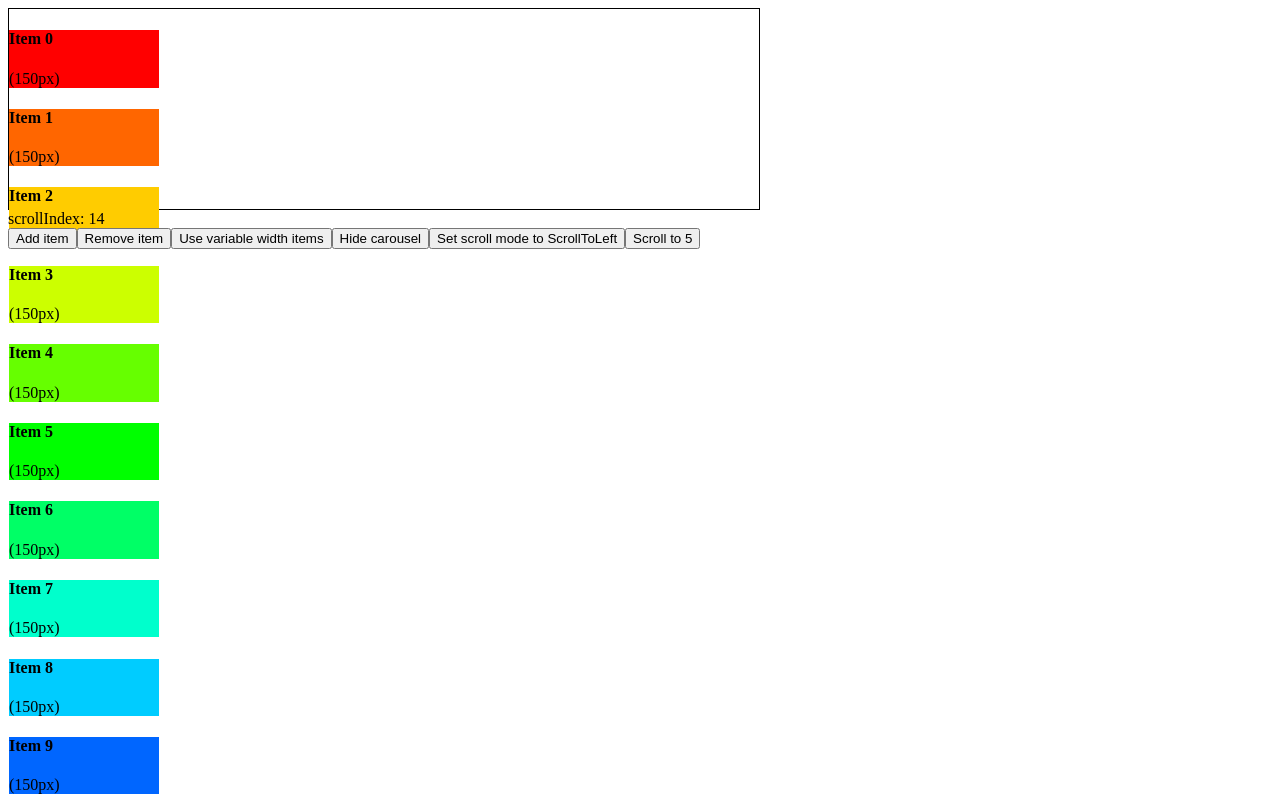
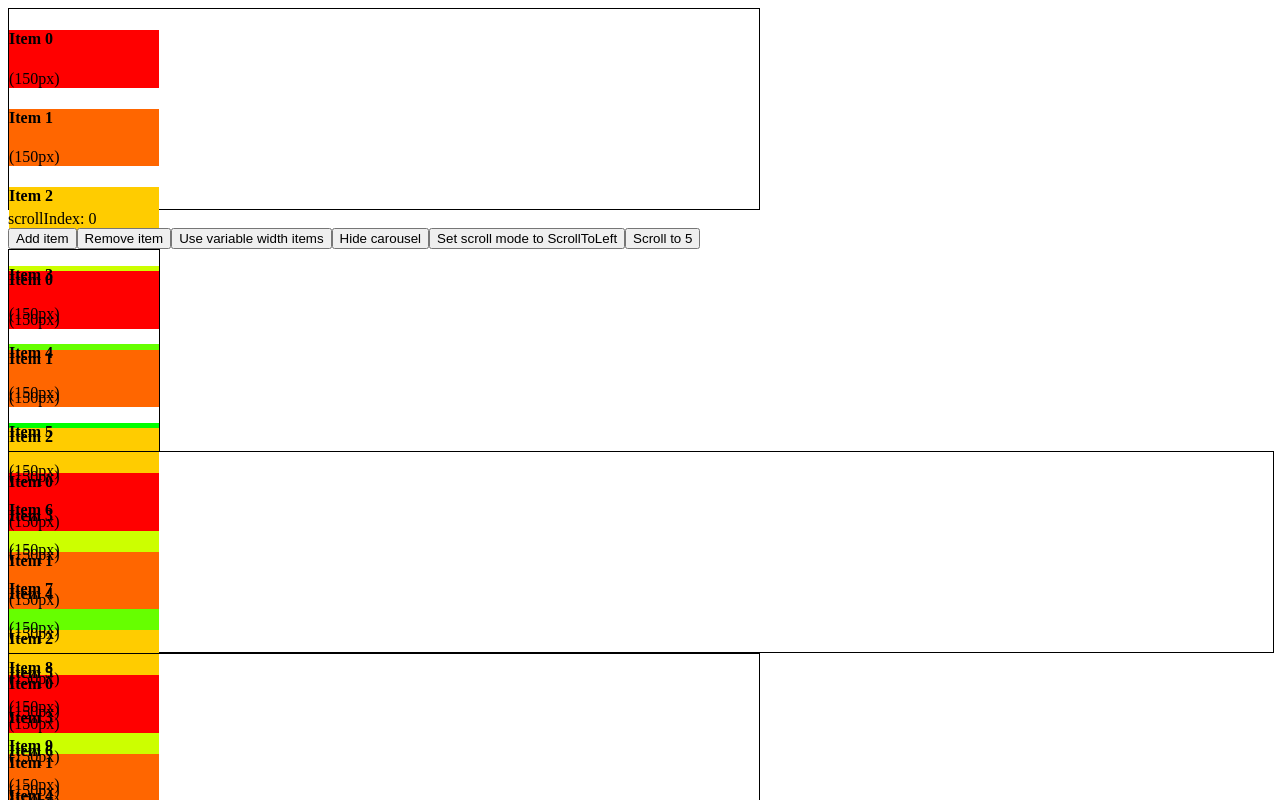
Before and after one commit to deadalusai/react-carousel-experiments, a React app: page / in a window 1280 px wide. Shown: the top 800 px of the page. Built offline with nearby package versions, Linux system fonts and the light colour scheme; the HTML template or start-up script is replaced by a standard one.

Commit message:
Fix issue with single-card-width carousels

```diff
--- a/src/carousel/index.tsx
+++ b/src/carousel/index.tsx
@@ -291,10 +291,6 @@ export class Carousel extends React.PureComponent<ICarouselProps, ICarouselState
                 middleOfViewportIndex = itemIndex;
             }
         }
-        // Handle empty collection or zero-width items
-        if (!isFinite(minVisibleIndex)) {
-            minVisibleIndex = 0;
-        }
         const scrollBehavior = this.props.scrollBehavior ?? DEFAULT_SCROLL_BEHAVIOR;
         const currentScrollIndex = (
             // The "scrollIndex" represents the left-most visible or partially visible item
--- a/src/components/app.tsx
+++ b/src/components/app.tsx
@@ -59,6 +59,53 @@ export function App() {
         <button onClick={() => setScrollIndex(5)}>
             Scroll to 5
         </button>
+        {showCarousel &&
+            <section style={{ ...containerStyle, width: "150px" }}>
+                <Carousel
+                    scrollPageSize={1}
+                    scrollBehavior={scrollToMiddle ? "ScrollToMiddle" : "ScrollToLeft"}
+                    scrollDurationMs={300}
+                    scrollIndex={scrollIndex}
+                    scrollIndexChanged={setScrollIndex}>
+                    {items.map(x =>
+                        <div key={x.name} style={{ width: x.width, backgroundColor: x.color }}>
+                            <h4>{x.name}</h4>
+                            <p>({x.width})</p>
+                        </div>)}
+                </Carousel>
+            </section>}
+
+        {showCarousel &&
+            <section style={{ ...containerStyle, width: "100%" }}>
+                <Carousel
+                    scrollPageSize={2}
+                    scrollBehavior={scrollToMiddle ? "ScrollToMiddle" : "ScrollToLeft"}
+                    scrollDurationMs={300}
+                    scrollIndex={scrollIndex}
+                    scrollIndexChanged={setScrollIndex}>
+                    {items.map(x =>
+                        <div key={x.name} style={{ width: x.width, backgroundColor: x.color }}>
+                            <h4>{x.name}</h4>
+                            <p>({x.width})</p>
+                        </div>)}
+                </Carousel>
+            </section>}
+
+        {showCarousel &&
+            <section style={{ ...containerStyle, height: "400px" }}>
+                <Carousel
+                    scrollPageSize={3}
+                    scrollBehavior={"ScrollToLeft"}
+                    scrollDurationMs={300}
+                    scrollIndex={scrollIndex}
+                    scrollIndexChanged={setScrollIndex}>
+                    {items.map(x =>
+                        <div key={x.name} style={{ width: x.width, backgroundColor: x.color }}>
+                            <h4>{x.name}</h4>
+                            <p>({x.width})</p>
+                        </div>)}
+                </Carousel>
+            </section>}
     </>;
 }
 
```
